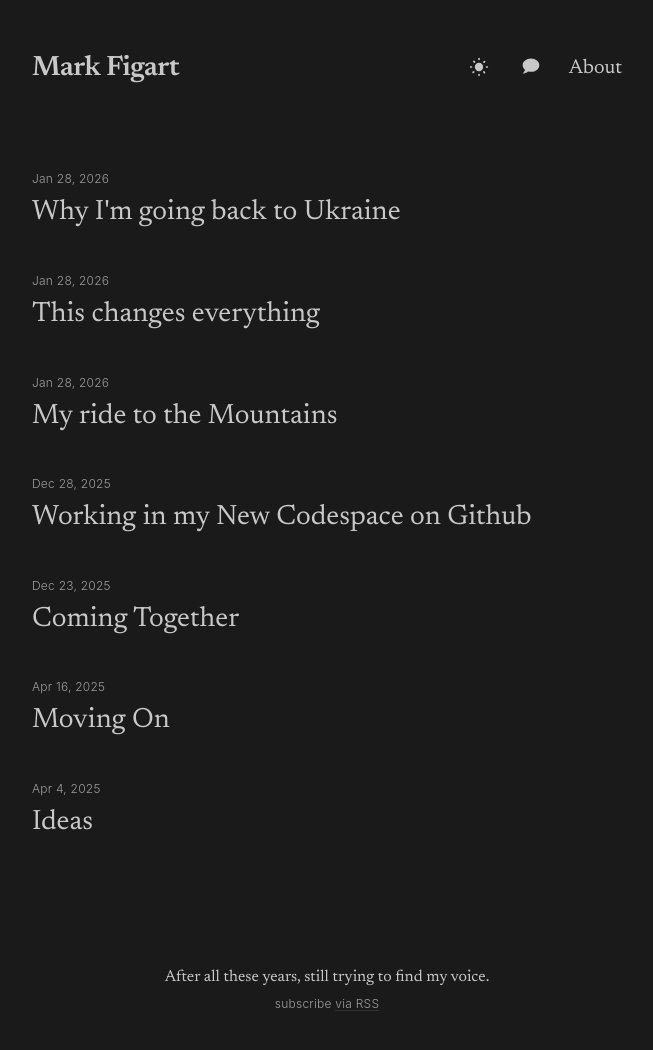
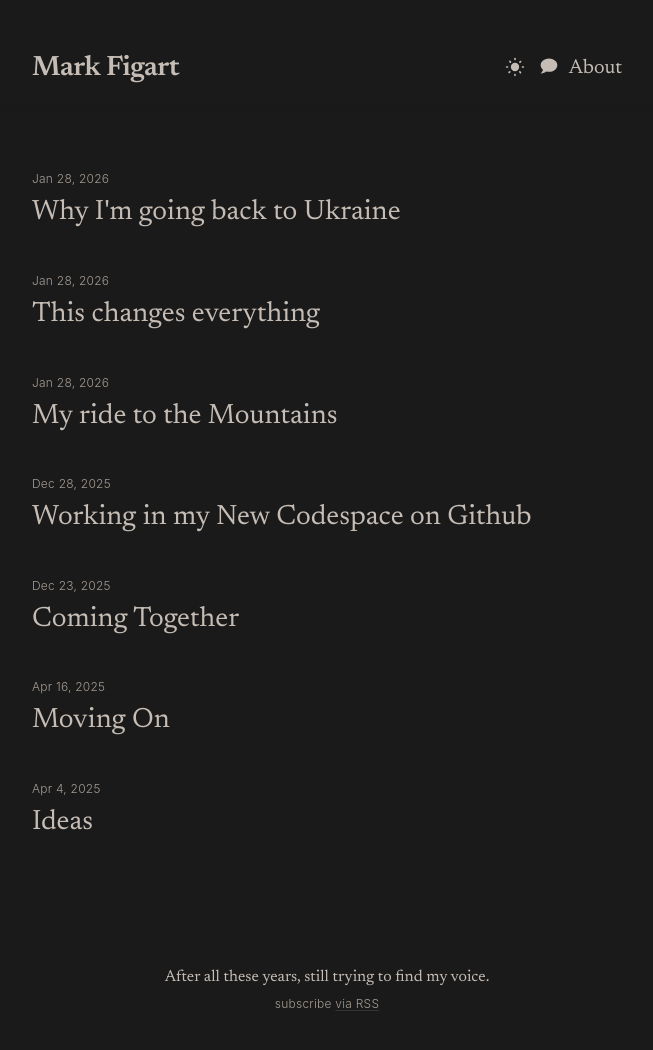
Before and after one commit to figart/60, a Jekyll site: the page built from index.markdown, in a window 1280 px wide and 1059 px high. Shown: the top 1050 px of the window, without its empty margins (313-966 px from the left). Built offline with Jekyll 4.4.1, drawn with Linux system fonts in a browser that asks for light colours.

Commit message:
Add warmth and reduce contrast in color palette
Adjust text and background colors for softer, warmer appearance:
- Light mode: text #111→#2a2521, background #f5f5f5→#f3f0eb
- Dark mode: text #c8c8c8→#c5bdb5
- Grey colors warmed for captions in both themes
- Lightbox caption color matched to warm dark-mode text

Co-Authored-By: Claude Opus 4.5 <noreply@anthropic.com>

```diff
--- a/_sass/minima.scss
+++ b/_sass/minima.scss
@@ -23,11 +23,11 @@ $table-text-align: left !default;
 
 // CSS Custom Properties for theming
 :root {
-  --text-color: #111;
-  --background-color: #f5f5f5;
+  --text-color: #2a2521;
+  --background-color: #f3f0eb;
   --brand-color: #2a7ae2;
   --brand-color-dark: #1756a9;
-  --grey-color: #828282;
+  --grey-color: #8a8178;
   --grey-color-light: #e8e8e8;
   --grey-color-dark: #424242;
   --code-background: #eef;
@@ -37,11 +37,11 @@ $table-text-align: left !default;
 }
 
 [data-theme="dark"] {
-  --text-color: #c8c8c8;
+  --text-color: #c5bdb5;
   --background-color: #1a1a1a;
   --brand-color: #5ca0f2;
   --brand-color-dark: #7db5f5;
-  --grey-color: #9e9e9e;
+  --grey-color: #a69d94;
   --grey-color-light: #333;
   --grey-color-dark: #ccc;
   --code-background: #2d2d2d;
--- a/_sass/minima/_layout.scss
+++ b/_sass/minima/_layout.scss
@@ -477,9 +477,8 @@
   background: none;
   border: none;
   cursor: pointer;
-  padding: 0.5rem;
-  margin-left: 0;
-  margin-right: 0;
+  padding: 0.25rem;
+  margin: 0;
   border-radius: 50%;
   display: inline-flex;
   align-items: center;
@@ -695,7 +694,7 @@
 .lightbox-caption {
   position: absolute;
   background: rgba(0, 0, 0, 0.6);
-  color: #fff;
+  color: #c5bdb5;
   padding: 10px 15px;
   font-size: 1.1rem;
   font-style: italic;
@@ -774,9 +773,8 @@
   background: none;
   border: none;
   cursor: pointer;
-  padding: 0.5rem;
-  margin-left: 1rem;
-  margin-right: 1.25rem;
+  padding: 0.25rem;
+  margin: 0 0.375rem;
   border-radius: 50%;
   display: inline-flex;
   align-items: center;
```
